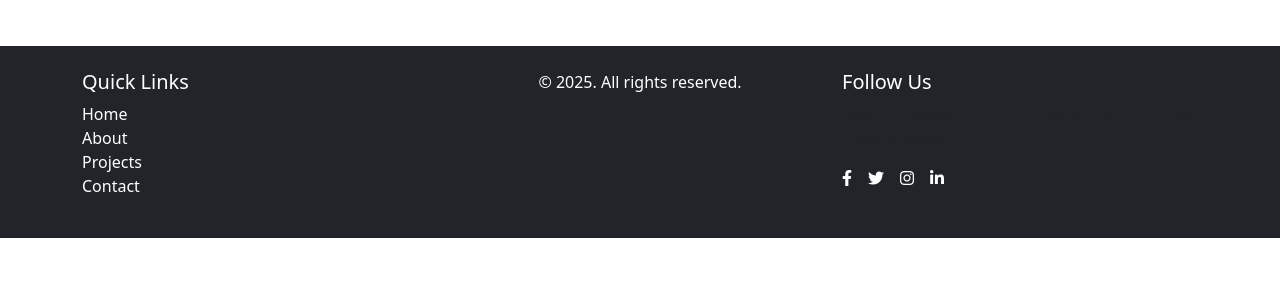
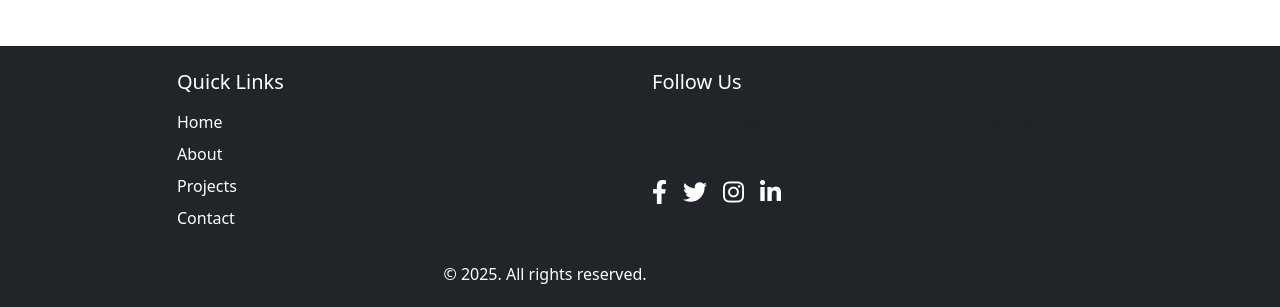
Before and after one commit to Nkugavarathan/Printer-website, a React (Vite) app: page / in a window 1280 px wide. Shown: the part 1288-1595 px from the top of the page. Before the commit the page ends 1526 px from the top, so only its background shows below. Built offline with nearby package versions, Linux system fonts and the light colour scheme.

Commit message:
footer correctd

```diff
--- a/src/components/Footer.jsx
+++ b/src/components/Footer.jsx
@@ -10,7 +10,7 @@ export default function FooterComponent() {
         {/* Main Footer Content */}
         <Row className="justify-content-center text-center text-md-start">
           {/* Left Side: Quick Links */}
-          <Col md={4} className="mb-4 mb-md-0">
+          <Col md={5} className="mb-4 mb-md-0">
             <h5>Quick Links</h5>
             <ul className="list-unstyled">
               <li>
@@ -36,21 +36,16 @@ export default function FooterComponent() {
             </ul>
           </Col>
 
-          {/* Middle: Copyright Notice */}
-          <Col md={4} className="text-center mb-4 mb-md-0">
-            <p className="mb-0">&copy; 2025. All rights reserved.</p>
-          </Col>
-
           {/* Right Side: Follow Us */}
-          <Col md={4} className="text-center text-md-start">
+          <Col md={5} className="text-center text-md-start">
             <h5>Follow Us</h5>
             <p className="text-muted">
               Stay connected with us on social media for the latest updates.
             </p>
-            <div className="social-icons">
+            <div className="social-icons mt-0">
               <a
                 href="https://facebook.com"
-                className="text-white me-3"
+                className="text-white "
                 target="_blank"
                 rel="noopener noreferrer"
               >
@@ -58,7 +53,7 @@ export default function FooterComponent() {
               </a>
               <a
                 href="https://twitter.com"
-                className="text-white me-3"
+                className="text-white "
                 target="_blank"
                 rel="noopener noreferrer"
               >
@@ -83,6 +78,12 @@ export default function FooterComponent() {
             </div>
           </Col>
         </Row>
+        {/* Middle: Copyright Notice */}
+        <Row>
+          <Col md={10} className="text-center mt-3 mb-md-0">
+            <p className="mb-0">&copy; 2025. All rights reserved.</p>
+          </Col>
+        </Row>
       </Container>
     </footer>
   )
--- a/src/style.css
+++ b/src/style.css
@@ -126,7 +126,45 @@ body {
 }
 
 
-.rowleft{
-  margin:auto auto;
+/* Footer Styles */
+.footer {
+  background-color: #343a40;
+  color: white;
+}
 
+.footer h5 {
+  font-size: 1.25rem;
+  margin-bottom: 1rem;
 }
+
+.footer ul {
+  padding-left: 0; /* Remove default padding */
+}
+
+.footer ul li {
+  margin-bottom: 0.5rem;
+}
+
+.footer ul li a {
+  color: white;
+  text-decoration: none;
+}
+
+.footer ul li a:hover {
+  color: #007bff;
+}
+
+.footer .social-icons a {
+  font-size: 1.5rem;
+  color: white;
+  margin-right: 1rem;
+}
+
+.footer .social-icons a:hover {
+  color: #007bff;
+}
+
+.footer .copyright {
+  font-size: 0.9rem;
+  color: #6c757d; /* Light gray color */
+}
```
